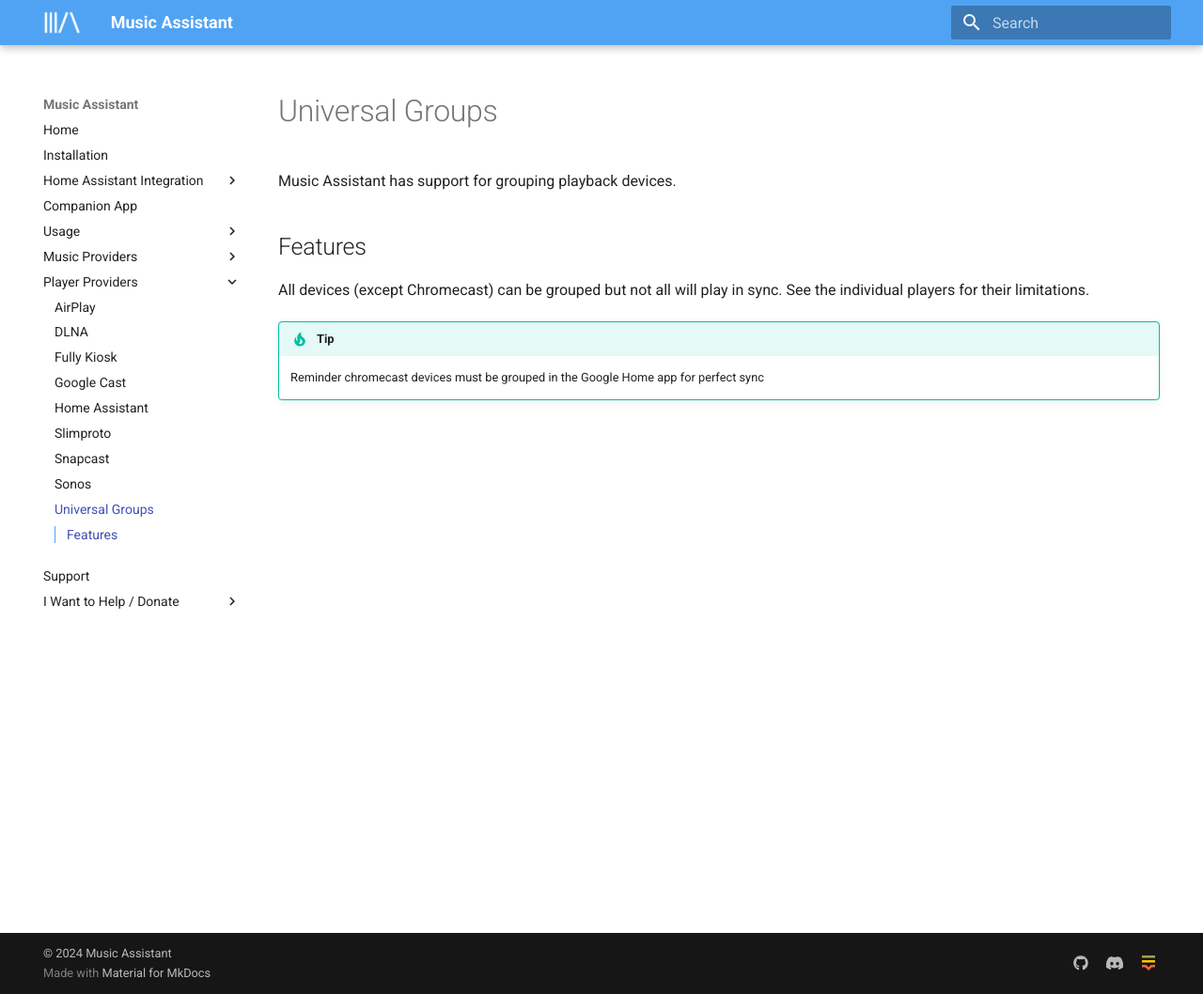
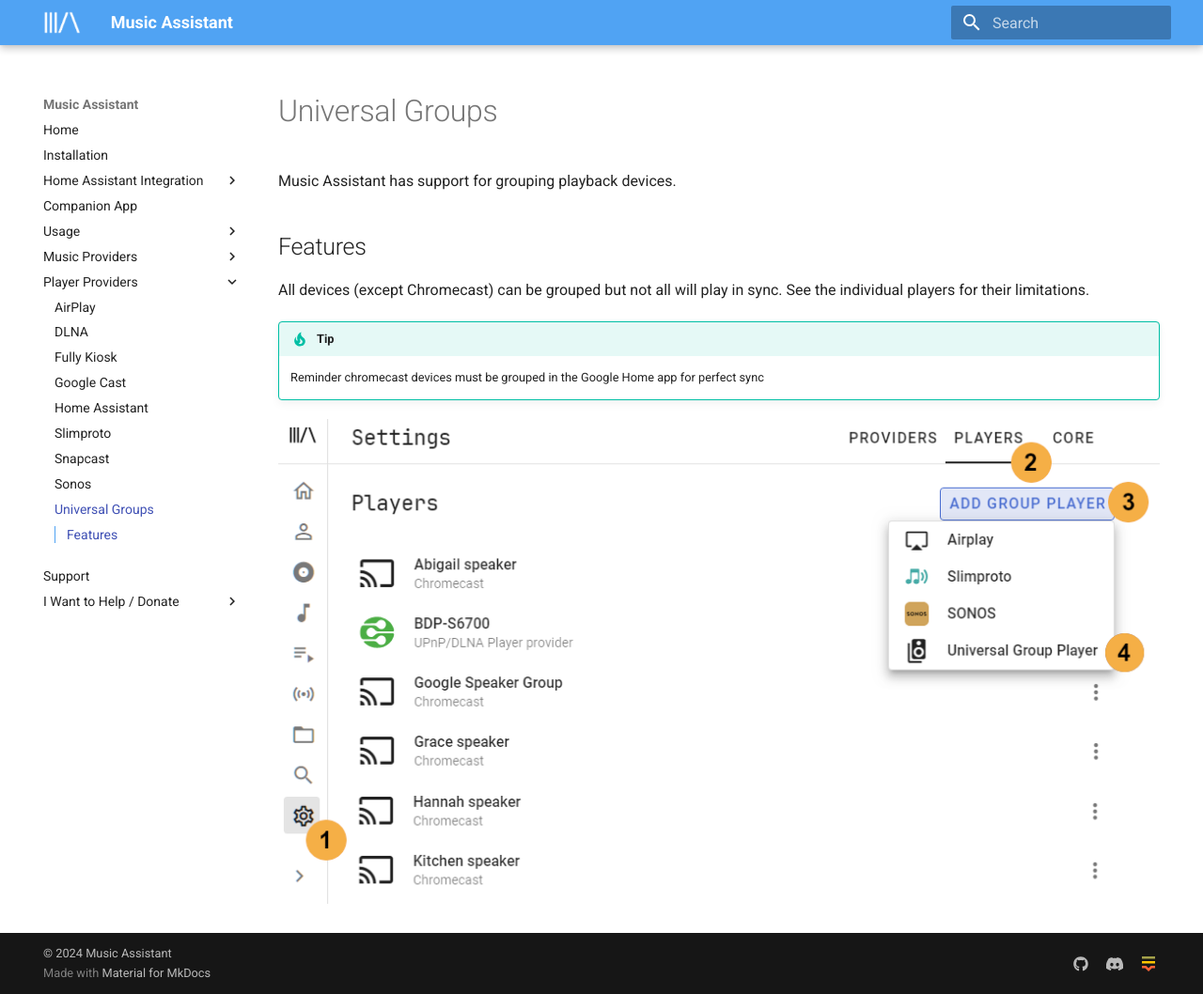
Before and after one commit to pwbriggs/music-assistant.github.io, an MkDocs documentation site: the page built from docs/player-support/universal.md, in a window 1280 px wide and 1058 px high. Shown: the whole window at 94% size. Built offline with MkDocs 1.6.1 and Material for MkDocs 9.7.7, drawn with Linux system fonts in a browser that asks for light colours.

Commit message:
Add image showing selection flow

```diff
--- a/docs/player-support/universal.md
+++ b/docs/player-support/universal.md
@@ -8,3 +8,5 @@
 
 !!! tip
     Reminder chromecast devices must be grouped in the Google Home app for perfect sync
+
+![image](../assets/screenshots/universal-group.png)
```
